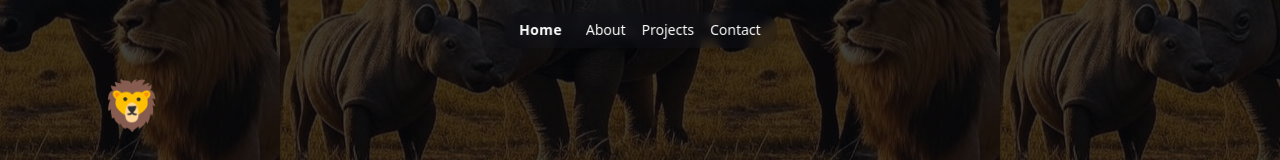
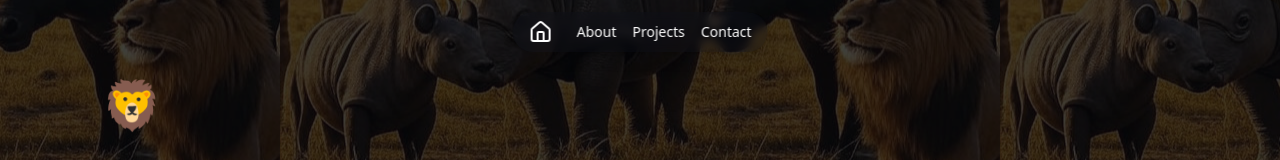
Before and after one commit to Waweru37/PortfolioApp, a React (Vite) app in the folder client/: page / in a window 1280 px wide. Shown: the top 160 px of the page. Built offline with nearby package versions, Linux system fonts and the light colour scheme.

Commit message:
Changed Home from text to icon

```diff
--- a/client/src/components/Header.jsx
+++ b/client/src/components/Header.jsx
@@ -1,8 +1,13 @@
+import { Home } from 'lucide-react'; // Import the Home icon
+
 function Header() {
   return (
     <header className="fixed top-3 left-1/2 transform -translate-x-1/2 z-50">
       <div className="bg-gray-900 bg-opacity-20 px-4 py-2 rounded-full shadow-lg backdrop-blur-sm flex items-center space-x-6">
-        <a href="#hero" className="text-white text-sm font-bold tracking-wide">Home</a>
+        {/* Replaced "Home" text with the Home icon */}
+        <a href="#hero" className="text-white text-sm font-bold tracking-wide">
+          <Home className="w-6 h-6" /> {/* Home icon with appropriate sizing */}
+        </a>
         <nav className="flex items-center space-x-4 text-sm">
           <a href="#about" className="text-white hover:text-blue-400 transition duration-200">About</a>
           <a href="#projects" className="text-white hover:text-blue-400 transition duration-200">Projects</a>
```
